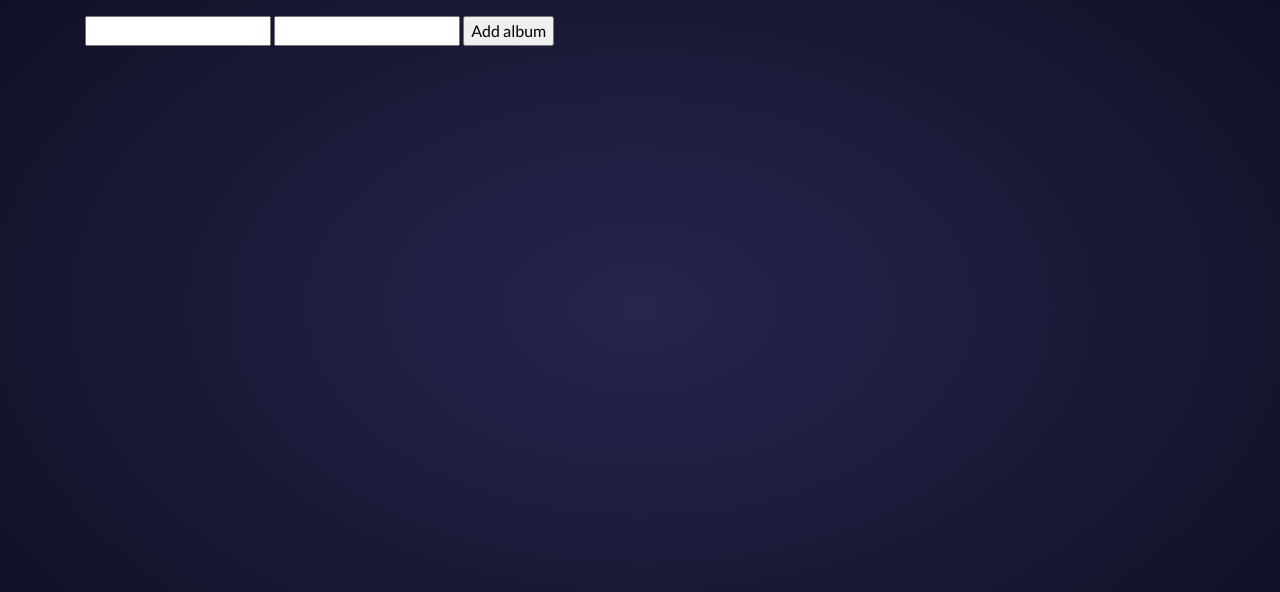
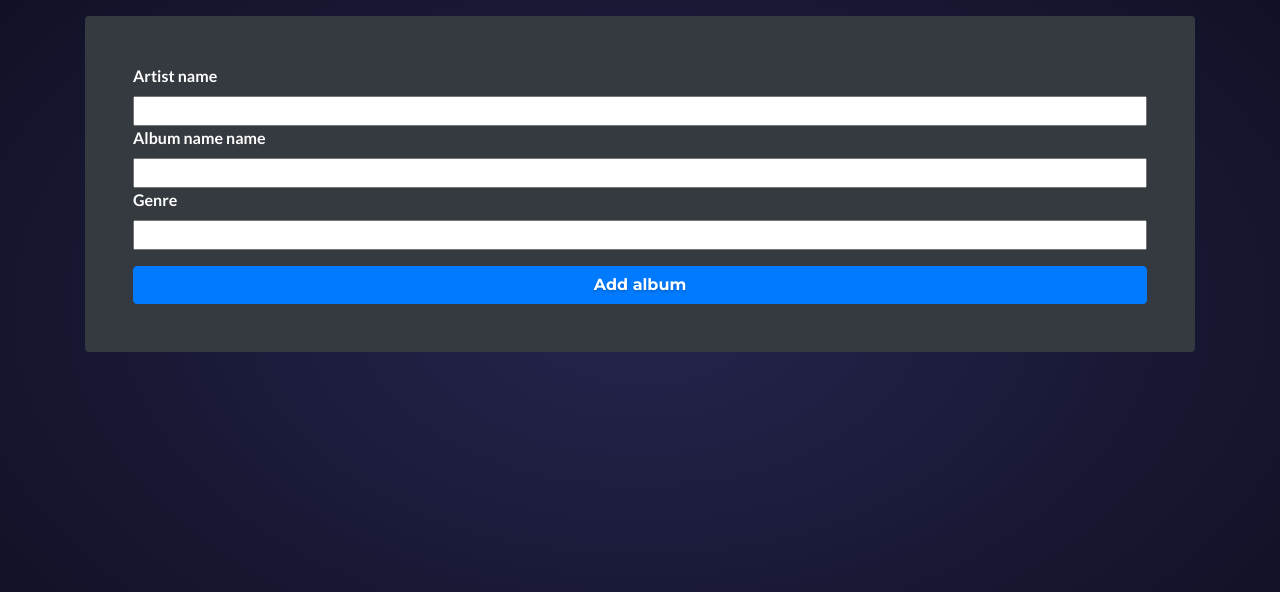
Before and after one commit to wojciechkapko/music-library-web, a Flask app: page /add-album in a window 1280 px wide. Shown: the part 92-684 px from the top of the page. Run offline with Flask 2, Linux system fonts and the light colour scheme; some libraries are stand-ins or nearby versions.

Commit message:
use database instead of a textfile, added options to add, edit, delete, albums, app will check if album is on spotify and if its not it will not allow it to be added

```diff
--- a/app.py
+++ b/app.py
@@ -1,39 +1,13 @@
 from flask import Flask, render_template, request, redirect
-#from view_album_function import view_album
-#from genre_filtering import filter_by_genre
-#from suggest_by_genre import suggestions_by_genre
+from flask_sqlalchemy import SQLAlchemy
+# from view_album_function import view_album
+# from suggest_by_genre import suggestions_by_genre
 import spotipy
 from spotipy import oauth2
 from utils import convert_ms_to_min_sec
-from flask_sqlalchemy import SQLAlchemy
 
 app = Flask(__name__)
-
-
 app.config['SQLALCHEMY_DATABASE_URI'] = 'sqlite:///music.db'
-db = SQLAlchemy(app)
-
-
-class Album(db.Model):
-    id = db.Column(db.Integer, primary_key=True)
-    artist_name = db.Column(db.String(200), nullable=False)
-    album_name = db.Column(db.String(200), nullable=False)
-
-
-def get_albums():
-    return Album.query.order_by(Album.album_name).all()
-
-
-    # genre = db.Column(db.String(200), nullable=True)
-
-    # def __init__(self, artist_name, album_name, year, genre, duration, _id):
-    #     self.artist_name = artist_name
-    #     self.album_name = album_name
-    #     self.year = year
-    #     self.genre = genre
-    #     self.duration = duration
-    #     self.id = _id
-
 
 SPOTIPY_CLIENT_ID = 'a9580eb24ac1422faf7f73bfc96522c7'
 SPOTIPY_CLIENT_SECRET = '14af1b8a0d8649a997631e2759043b79'
@@ -42,6 +16,22 @@ SCOPE = 'user-library-read'
 CACHE = '.spotipyoauthcache'
 
 sp_oauth = oauth2.SpotifyOAuth(SPOTIPY_CLIENT_ID, SPOTIPY_CLIENT_SECRET, SPOTIPY_REDIRECT_URI, scope=SCOPE, cache_path=CACHE)
+
+
+db = SQLAlchemy(app)
+
+
+class Album(db.Model):
+    id = db.Column(db.Integer, primary_key=True)
+    artist_name = db.Column(db.String(200), nullable=False)
+    album_name = db.Column(db.String(200), nullable=False)
+    image = db.Column(db.String(2000), nullable=True)
+    genre = db.Column(db.String(200), nullable=False)
+
+
+def write_to_db(new_album):
+    db.session.add(new_album)
+    db.session.commit()
 
 
 def get_token():
@@ -60,6 +50,14 @@ def get_token():
     return spotify
 
 
+def get_albums_from_db():
+    return Album.query.order_by(Album.album_name).all()
+
+
+def filter_by_genre(genre):
+    return Album.query.order_by(Album.album_name).filter(Album.genre == genre)
+
+
 @app.route('/')
 def index():
     return render_template('index.html')
@@ -68,33 +66,34 @@ def index():
 @app.route('/add-album', methods=['POST', 'GET'])
 def add_album():
     if request.method == "POST":
-        new_album = Album(album_name=request.form['album_name'], artist_name=request.form['artist_name'])
-        try:
-            db.session.add(new_album)
-            db.session.commit()
-            return redirect('/add-album')
-        except:
-            return 'Error'
+
+        album_name = request.form['album_name']
+        artist_name = request.form['artist_name']
+        genre = request.form['genre']
+        new_album = Album(album_name=album_name, artist_name=artist_name, genre=genre)
+        if check_spotify_for_image(new_album):
+            try:
+                write_to_db(new_album)
+                return redirect('/albums/all')
+            except:
+                return 'Error'
+        else:
+            alert = 'Album not found'
+            alert_class = 'danger'
+            return render_template('add_album.html', alert=alert, alert_class=alert_class)
     else:
         return render_template('add_album.html')
 
 
 @app.route('/albums/<genre>')
 def display_albums_list(genre):
-    spotify = get_token()
+
     if genre == 'all':
         # albums = view_album()
-        albums = get_albums()
+        albums = get_albums_from_db()
     else:
         albums = filter_by_genre(genre)
 
-    for album in albums:
-        results = spotify.search(q=f'artist:{album.artist_name} album:{album.album_name}', type='album')
-        try:
-            album.image = results['albums']['items'][0]['images'][0]['url']
-            album.genre = 'test'
-        except IndexError:
-            album.image = 'https://www.foot.com/wp-content/uploads/2017/06/placeholder-square.jpg'
     return render_template('albums.html', albums=albums, genre=genre)
 
 
@@ -107,7 +106,6 @@ def view_single_album(id):
         album.image = results['albums']['items'][0]['images'][0]['url']
         album.spotify_link = results['albums']['items'][0]['external_urls']['spotify']
         album_id = results['albums']['items'][0]['id']
-        album.genre = 'test'
         api_request = f'spotify:album:{album_id}'
 
         tracks = spotify.album(api_request)['tracks']['items']
@@ -130,5 +128,52 @@ def view_single_album(id):
     return render_template('album.html', album=album)
 
 
+@app.route('/delete/<int:id>')
+def delete(id):
+    album_to_delete = Album.query.get_or_404(id)
+
+    try:
+        db.session.delete(album_to_delete)
+        db.session.commit()
+        return redirect('/albums/all')
+    except:
+        return 'Error'
+
+
+def check_spotify_for_image(album):
+    spotify = get_token()
+    results = spotify.search(q=f'artist:{album.artist_name} album:{album.album_name}', type='album')
+    try:
+        album.image = results['albums']['items'][0]['images'][0]['url']
+        return True
+    except:
+        return False
+
+
+@app.route('/edit/<int:id>', methods=['POST', 'GET'])
+def edit(id):
+    album_to_edit = Album.query.get_or_404(id)
+    if request.method == "POST":
+
+        album_to_edit.album_name = request.form['album_name']
+        album_to_edit.artist_name = request.form['artist_name']
+        album_to_edit.genre = request.form['genre']
+
+        if check_spotify_for_image(album_to_edit):
+            try:
+                db.session.commit()
+                return redirect('/album/' + str(id))
+            except:
+                return 'Error'
+        else:
+            alert = 'Album not found'
+            alert_class = 'danger'
+            return render_template('edit_album.html', album=album_to_edit, alert=alert, alert_class=alert_class)
+
+    else:
+        return render_template('edit_album.html', album=album_to_edit)
+
+
+
 if __name__ == '__main__':
     app.run(debug=True)
--- a/static/css/main.css
+++ b/static/css/main.css
@@ -96,6 +96,16 @@ h1, h2, h3, .jumbotron, .btn {
   text-shadow: 0 2px 3px #00000030;
 }
 
+.btn.delete {
+  opacity: 0;
+  pointer-events: none;
+  position: absolute;
+  top: .5rem;
+  right: .5rem;
+  -webkit-transition: opacity 0.25s ease-in;
+  transition: opacity 0.25s ease-in;
+}
+
 .btn .btn-secondary {
   background-color: #914e95;
   border-color: #914e95;
@@ -159,6 +169,11 @@ hr {
           box-shadow: 0 1rem 2rem rgba(0, 0, 0, 0.5) !important;
 }
 
+.album:hover .delete {
+  opacity: 1;
+  pointer-events: all;
+}
+
 .album a {
   color: #fff;
   -webkit-transition: -webkit-transform 0.2s ease-in-out;
--- a/static/css/main.scss
+++ b/static/css/main.scss
@@ -78,6 +78,14 @@ h1,h2,h3,.jumbotron,.btn{
 .btn{
   font-weight: 700!important;
   text-shadow: 0 2px 3px #00000030;
+  &.delete{
+    opacity:0;
+    pointer-events: none;
+    position: absolute;
+    top: .5rem;
+    right: .5rem;
+    transition: opacity 0.25s ease-in;
+  }
   .btn-secondary {
     background-color: #914e95;
     border-color: #914e95;
@@ -132,10 +140,16 @@ hr{
 }
 
 .album {
+  &:hover{
+    .delete{
+      opacity:1;
+      pointer-events: all;
+  }
+  }
   a { color:#fff;
     -webkit-transition: -webkit-transform 0.2s ease-in-out;
     transition: transform 0.2s ease-in-out;
-    &:hover:not(.btn) { color:#1ed760 }
+    &:hover:not(.btn) { color:#1ed760; }
     &:active:not(.btn){
       transform: translatey(10px);
     }
--- a/templates/add_album.html
+++ b/templates/add_album.html
@@ -1,9 +1,25 @@
 {% extends 'base.html' %}
 {% block head %}{% endblock %}
 {% block body %}
-<form action="/add-album" method="POST">
-    <input type="text" name="artist_name" id="artist_name">
-    <input type="text" name="album_name" id="album_name">
-    <input type="submit" value="Add album">
-</form>
+{% if alert is defined %}
+<div class="alert alert-{{alert_class}}" role="alert">
+    {{alert}}
+</div>
+{% endif %}
+
+<div class="card bg-dark p-5">
+    <form class="d-flex flex-column" action="/add-album" method="POST">
+        <div class="mb-3 d-flex flex-column">
+            <label for="artist_name">Artist name</label>
+            <input type="text" name="artist_name" id="artist_name">
+            <label for="album_name">Album name name</label>
+            <input type="text" name="album_name" id="album_name">
+            <label for="genre">Genre</label>
+            <input type="text" name="genre" id="genre">
+        </div>
+
+        <button type="submit" class="btn btn-primary">Add album</a>
+    </form>
+</div>
+
 {% endblock %}
--- a/templates/album.html
+++ b/templates/album.html
@@ -26,7 +26,7 @@
                                   <p>Genre: {{album.genre.capitalize()}}</p>
                                   <p>Album duration: {{album.duration}}</p>
                                   <a name="" id="" class="btn btn-primary big mr-3 spotify" target="_blank" rel="noopener noreferrer" href="{{album.spotify_link}}" role="button">Play on Spotify</a>
-                                  <a name="" id="" class="btn btn-primary" href="#" role="button">Edit</a>
+                                  <a name="" id="" class="btn btn-primary" href="/edit/{{album.id}}" role="button">Edit</a>
                           </div>
                       </div>
                       <hr class="mb-5">
--- a/templates/albums.html
+++ b/templates/albums.html
@@ -11,12 +11,13 @@
       </nav>
 <div class="card my-3 pt-3">
   <div class="container">
-      <!-- <h2 class="mb-3">Browsing Albums</h1> -->
+    <h2 class="mb-3">Browsing {{genre}} Albums</h1>
     <div class="row">
       {% for album in albums %}
       <div class="col-md-3">
 
         <div class="card mb-4 album">
+            <a href="/delete/{{album.id}}" class="delete btn btn-danger" role="button"><i class="fa fa-trash" aria-hidden="true"></i></a>
             <a name="view" id="" href="/album/{{ album.id }}" role="button">
             <div class="card-img-top shadow-lg" width="100%" height="225">
                 <img class="cover" src="{{album.image}}" alt="Image not found">
@@ -26,7 +27,7 @@
               <a name="view" id="" href="/album/{{ album.id }}" role="button"><div class="card-text">{{ album.album_name.capitalize() }}</div></a>
             <small class="text-muted mb-2">{{ album.artist_name.capitalize() }}</small>
             <div>
-                <!-- <a class="btn btn-outline-primary btn-sm" href="/albums/"></a> -->
+              <a class="btn btn-outline-primary btn-sm" href="/albums/{{album.genre}}">{{album.genre.capitalize()}}</a>
             </div>
             <div class="d-flex justify-content-between align-items-center">
             </div>
```
Also changed, not shown: file_operations.py (deleted, +0 -7 lines), genre_filtering.py (deleted, +0 -10 lines), templates/edit_album.html (added, +25 -0 lines), music.db, 2 other files.
